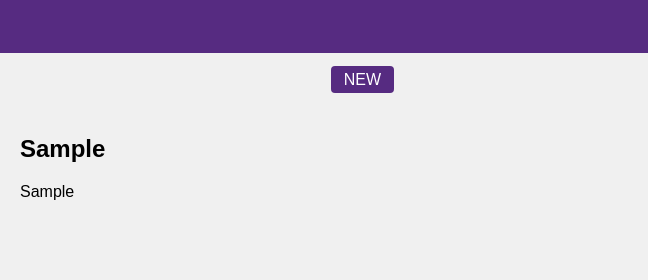
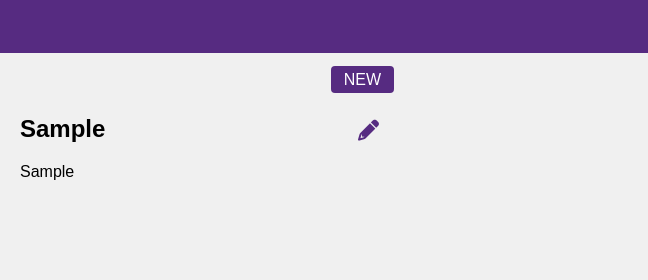
Before and after one commit to miori-i/code-journal, a website: page index.html in a window 1280 px wide. Both pictures are taken after typing "Sample", "https://example.com", "Sample" into the empty fields and a click on the button "SAVE". Shown: the top 280 px of the page, 632-1280 px from the left. Drawn offline with Linux system fonts and the light colour scheme; a web font is replaced by a local one.

Commit message:
Update entry rendering function to include an edit icon for each rendered entry. #3

```diff
--- a/css/styles.css
+++ b/css/styles.css
@@ -127,6 +127,21 @@ textarea:focus {
   margin-top: 60px;
 }
 
+.placing-icon {
+  position: relative;
+}
+
+.edit-icon {
+  position: absolute;
+  right: 3px;
+  top: 15px;
+  color: #562b81;
+}
+
+h2 {
+  margin-top: 0;
+}
+
 /* ----- media query -----  */
 
 @media screen and (min-width: 768px) {
--- a/js/main.js
+++ b/js/main.js
@@ -77,12 +77,17 @@ function renderEntry(object) {
   $row.appendChild($columnHalf2);
 
   var $h2 = document.createElement('h2');
+  $h2.setAttribute('class', 'placing-icon');
   $h2.textContent = object.title;
   $columnHalf2.appendChild($h2);
 
   var $p = document.createElement('p');
   $p.textContent = object.notes;
   $columnHalf2.appendChild($p);
+
+  var $icon = document.createElement('i');
+  $icon.setAttribute('class', 'fa-solid fa-pencil fa-sm edit-icon');
+  $h2.appendChild($icon);
 
   return $li;
 
```
